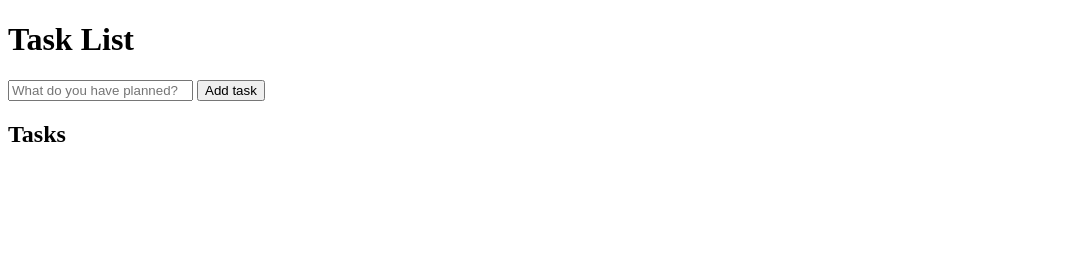
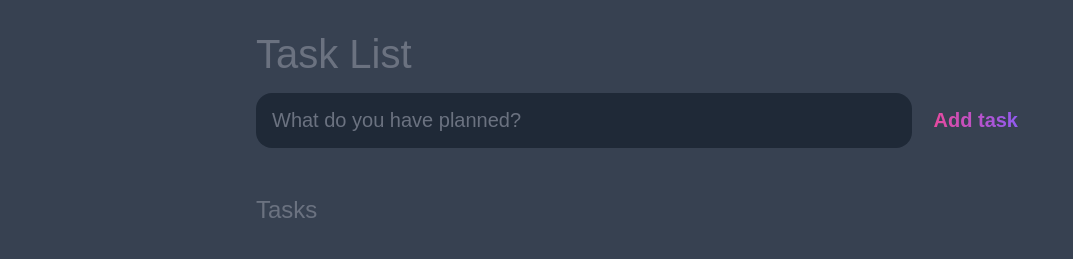
Before and after one commit to dhanyabad11/to-do-list, a plain HTML site: page index.html in a window 1280 px wide. Shown: the whole page, without its empty margins (0-1073 px from the left). Drawn offline with Linux system fonts and the light colour scheme.

Commit message:
initial commit

```diff
--- a/index.html
+++ b/index.html
@@ -6,7 +6,7 @@
 	<meta name="viewport" content="width=device-width, initial-scale=1.0">
 	<title>Task List</title>
 
-	<link rel="stylesheet" href="main.css" />
+	<link rel="stylesheet" href="style.css" />
 </head>
 <body>
 
@@ -48,6 +48,6 @@
 		</section>
 	</main>
 
-	<script src="main.js"></script>
+	<script src="script.js"></script>
 </body>
 </html>
--- a/style.css
+++ b/style.css
@@ -0,0 +1,156 @@
+:root {
+	--dark: #374151;
+	--darker: #1F2937;
+	--darkest: #111827;
+	--grey: #6B7280;
+	--pink: #EC4899;
+	--purple: #8B5CF6;
+	--light: #EEE;
+}
+
+* {
+	margin: 0;
+	box-sizing: border-box;
+	font-family: "Fira sans", sans-serif;
+}
+
+body {
+	display: flex;
+	flex-direction: column;
+	min-height: 100vh;
+	color: #FFF;
+	background-color: var(--dark);
+}
+
+header {
+	padding: 2rem 1rem;
+	max-width: 800px;
+	width: 100%;
+	margin: 0 auto;
+}
+
+header h1{
+	font-size: 2.5rem;
+	font-weight: 300;
+	color: var(--grey);
+	margin-bottom: 1rem;
+}
+
+#new-task-form {
+	display: flex;;
+}
+
+input, button {
+	appearance: none;
+	border: none;
+	outline: none;
+	background: none;
+}
+
+#new-task-input {
+	flex: 1 1 0%;
+	background-color: var(--darker);
+	padding: 1rem;
+	border-radius: 1rem;
+	margin-right: 1rem;
+	color: var(--light);
+	font-size: 1.25rem;
+}
+
+#new-task-input::placeholder {
+	color: var(--grey);
+}
+
+#new-task-submit {
+	color: var(--pink);
+	font-size: 1.25rem;
+	font-weight: 700;
+	background-image: linear-gradient(to right, var(--pink), var(--purple));
+	-webkit-background-clip: text;
+	-webkit-text-fill-color: transparent;
+	cursor: pointer;
+	transition: 0.4s;
+}
+
+#new-task-submit:hover {
+	opacity: 0.8;
+}
+
+#new-task-submit:active {
+	opacity: 0.6;
+}
+
+main {
+	flex: 1 1 0%;
+	max-width: 800px;
+	width: 100%;
+	margin: 0 auto;
+}
+
+.task-list {
+	padding: 1rem;
+}
+
+.task-list h2 {
+	font-size: 1.5rem;
+	font-weight: 300;
+	color: var(--grey);
+	margin-bottom: 1rem;
+}
+
+#tasks .task {
+	display: flex;
+	justify-content: space-between;
+	background-color: var(--darkest);
+	padding: 1rem;
+	border-radius: 1rem;
+	margin-bottom: 1rem;
+}
+
+.task .content {
+	flex: 1 1 0%;
+}
+
+.task .content .text {
+	color: var(--light);
+	font-size: 1.125rem;
+	width: 100%;
+	display: block;
+	transition: 0.4s;
+}
+
+.task .content .text:not(:read-only) {
+	color: var(--pink);
+}
+
+.task .actions {
+	display: flex;
+	margin: 0 -0.5rem;
+}
+
+.task .actions button {
+	cursor: pointer;
+	margin: 0 0.5rem;
+	font-size: 1.125rem;
+	font-weight: 700;
+	text-transform: uppercase;
+	transition: 0.4s;
+}
+
+.task .actions button:hover {
+	opacity: 0.8;
+}
+
+.task .actions button:active {
+	opacity: 0.6;
+}
+
+.task .actions .edit {
+	background-image: linear-gradient(to right, var(--pink), var(--purple));
+	-webkit-background-clip: text;
+	-webkit-text-fill-color: transparent;
+}
+
+.task .actions .delete {
+	color: crimson;
+}
```
